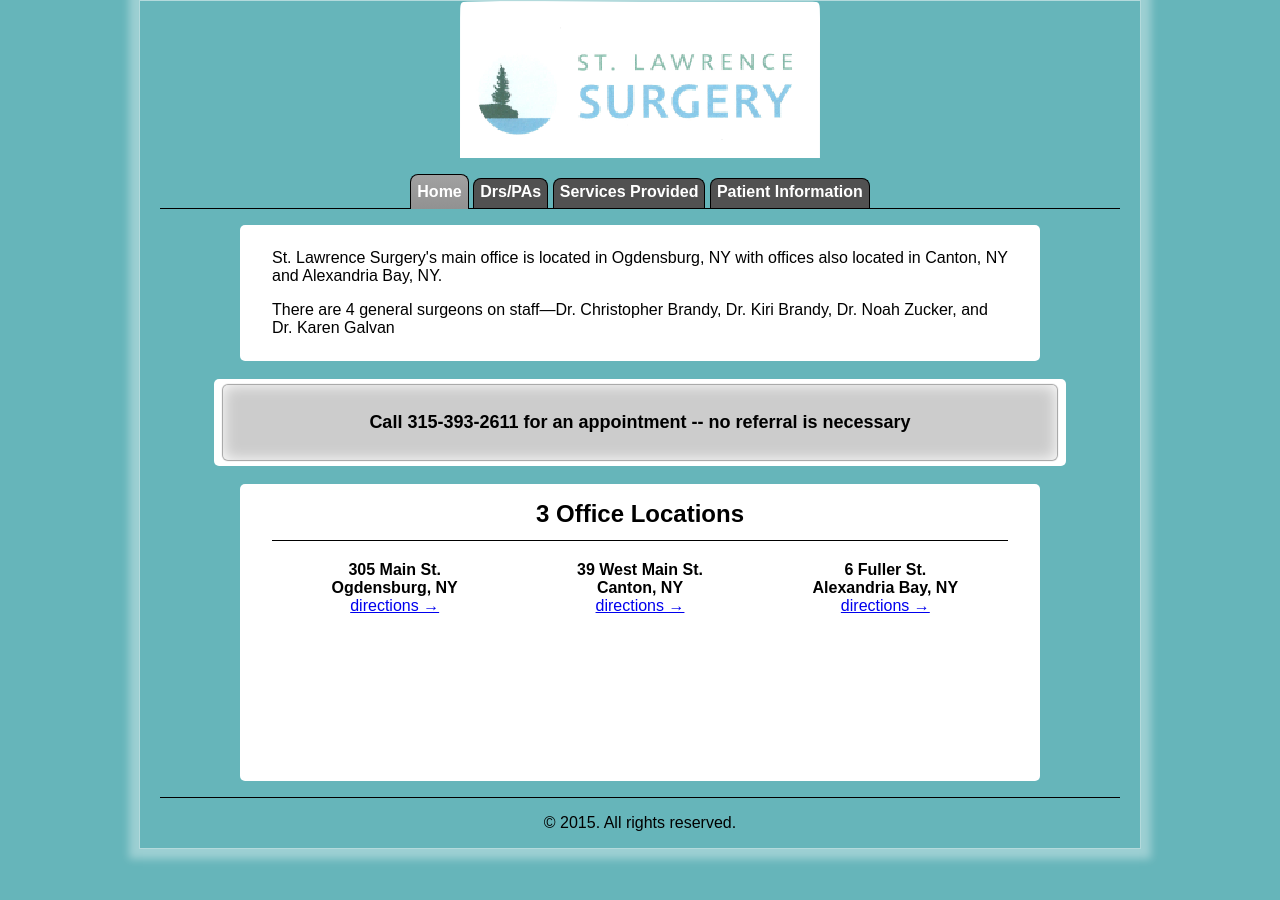
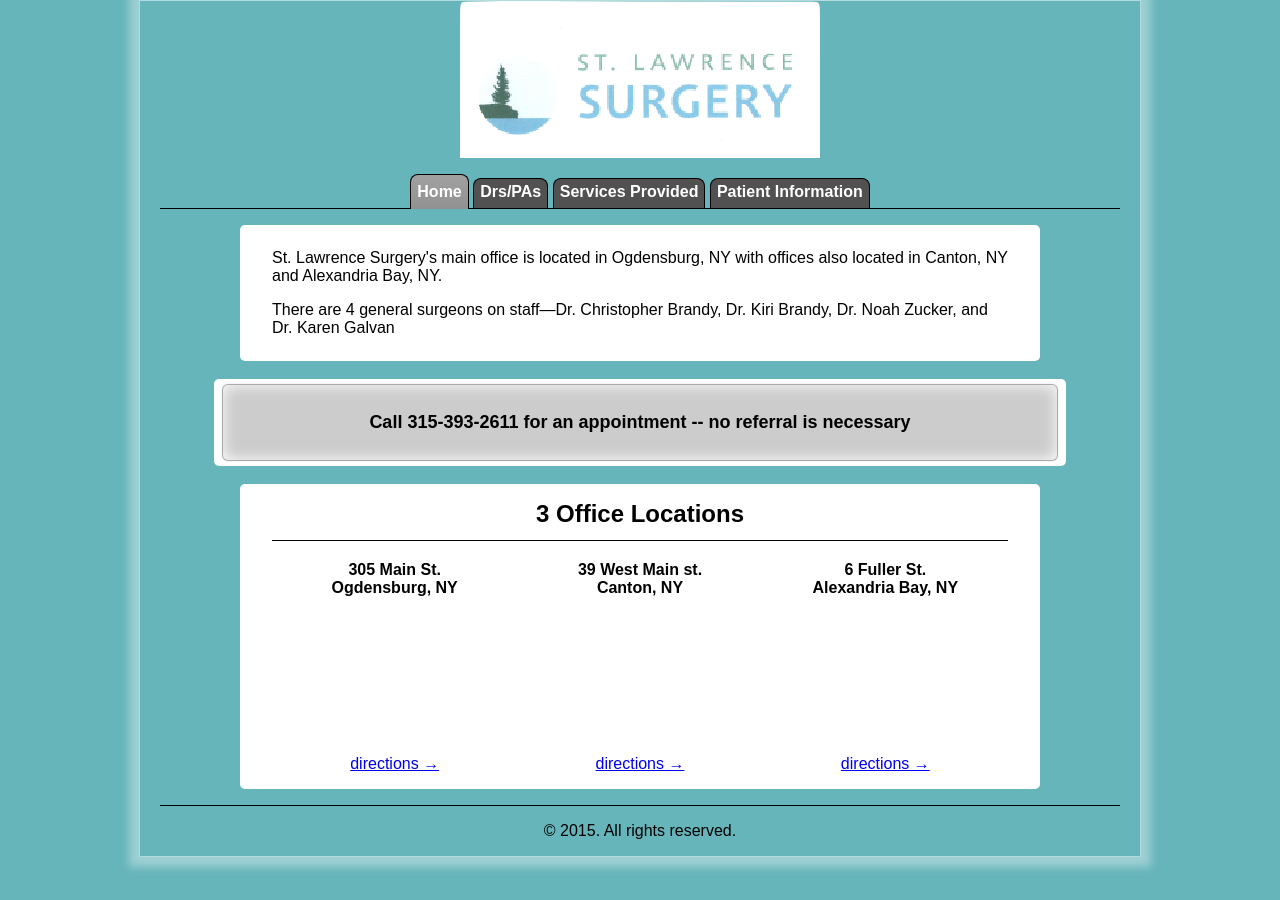
Before and after one commit to saintlawrencesurgery/saintlawrencesurgery.github.io, a Jekyll site: the page built from index.html, in a window 1280 px wide. Built offline with Jekyll 4.4.1, drawn with Linux system fonts in a browser that asks for light colours; nearby versions of some CDN libraries.

Commit message:
Store locations in a data file and load dynamically

```diff
--- a/_scss/_home.scss
+++ b/_scss/_home.scss
@@ -32,15 +32,20 @@ section.locations {
     padding-bottom: .5em;
     margin-top: 0;
   }
-  table {
+  .location_container {
+    display: table;
     width: 100%;
-    th, td {
-      text-align: center;
+    text-align: center;
+    .location {
+      display: table-cell;
       .map_canvas {
-        margin: 0 auto;
+        margin: .25em auto;
         width: 150px;
         height: 150px;
       }
     }
   }
+  .address {
+    font-weight: bold;
+  }
 }
--- a/index.html
+++ b/index.html
@@ -21,63 +21,42 @@ uses_google_maps: t # we only check that this isn't nil, it doesn't matter what
 </section>
 
 <section class="locations">
-  <h2>3 Office Locations</h2>
+  <h2>{{ site.data.locations | size }} Office Locations</h2>
 
-  <table>
-    <tr>
-      <th>305 Main St.<br>Ogdensburg, NY</th>
-      <th>39 West Main St. <br>Canton, NY</th>
-      <th>6 Fuller St.<br>Alexandria Bay, NY</th>
-    </tr>
-    <tr>
-      <td>
-        <a href="https://maps.google.com?daddr=305+Main+Street+Ogdensburg+NY+13669" target="_blank">directions &rarr;</a>
-      </td>
-      <td>
-        <a href="https://maps.google.com?daddr=39+West+Main+Street+Canton+NY+13617" target="_blank">directions &rarr;</a>
-      </td>
-      <td>
-        <a href="https://maps.google.com?daddr=6+Fuller+Street+Alexandria++Bay+NY+13607" target="_blank">directions &rarr;</a>
-      </td>
-    </tr>
-    <tr>
-      <td>
-        <div id="map_canvas_1" class="map_canvas"></div>
-      </td>
-      <td>
-        <div id="map_canvas_2" class="map_canvas"></div>
-      </td>
-      <td>
-        <div id="map_canvas_3" class="map_canvas"></div>
-      </td>
-    </tr>
-  </table>
+  <div class="location_container">
+    {% for location in site.data.locations %}
+      <div class="location">
+        <div class="address">
+          {{ location.address_1 }}<br/>
+          {{ location.city }}, {{ location.state }}
+        </div>
+        <div id="map_canvas_{{ forloop.index }}" class="map_canvas"></div>
+        <a href="https://maps.google.com?daddr={{ location.google_search_param }}" target="_blank">directions &rarr;</a>
+      </div>
+    {% endfor %}
+  </div>
 </section>
 
 
 <script>
   function initializeGMaps() {
-    initializeMap('map_canvas_1', 44.693217, -75.501275, 'St. Lawrence Surgery');
-    initializeMap('map_canvas_2', 44.5941240156569020, -75.1800389000000000, 'Claxton Hepburn Physcians and Imaging');
-    initializeMap('map_canvas_3', 44.3369742155170030, -75.9205386499999970, 'River Hospital Clinic');
-  }
-
-  function initializeMap(map_id, lat, lng, title) {
-    var mapCanvas = document.getElementById(map_id);
-    var location = new google.maps.LatLng(lat, lng)
+    {% for location in site.data.locations %}
+      var mapCanvas = document.getElementById("map_canvas_{{ forloop.index }}");
+      var location_coord = new google.maps.LatLng({{ location.lat }}, {{ location.lng }})
 
       var mapOptions = {
-      center: location,
+        center: location_coord,
         zoom: 16,
         mapTypeId: google.maps.MapTypeId.ROADMAP
       }
       var map = new google.maps.Map(mapCanvas, mapOptions)
 
       var marker = new google.maps.Marker({
-      position: location,
+        position: location_coord,
         map: map,
-      title: title
+        title: "{{ location.name }}"
       });
+    {% endfor %}
   }
 
   google.maps.event.addDomListener(window, 'load', initializeGMaps);
```
Also changed, not shown: _data/locations.yml (added, +23 -0 lines). Lines whose indentation alone changed are shown as unchanged.
